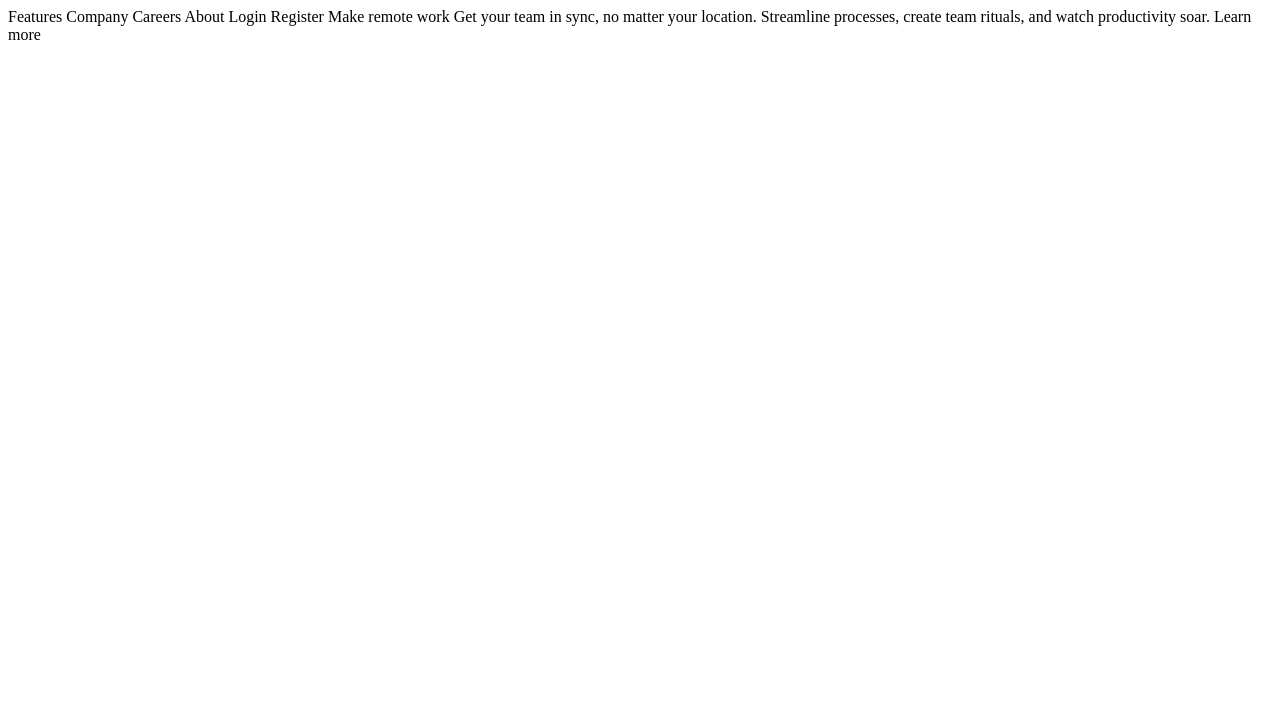
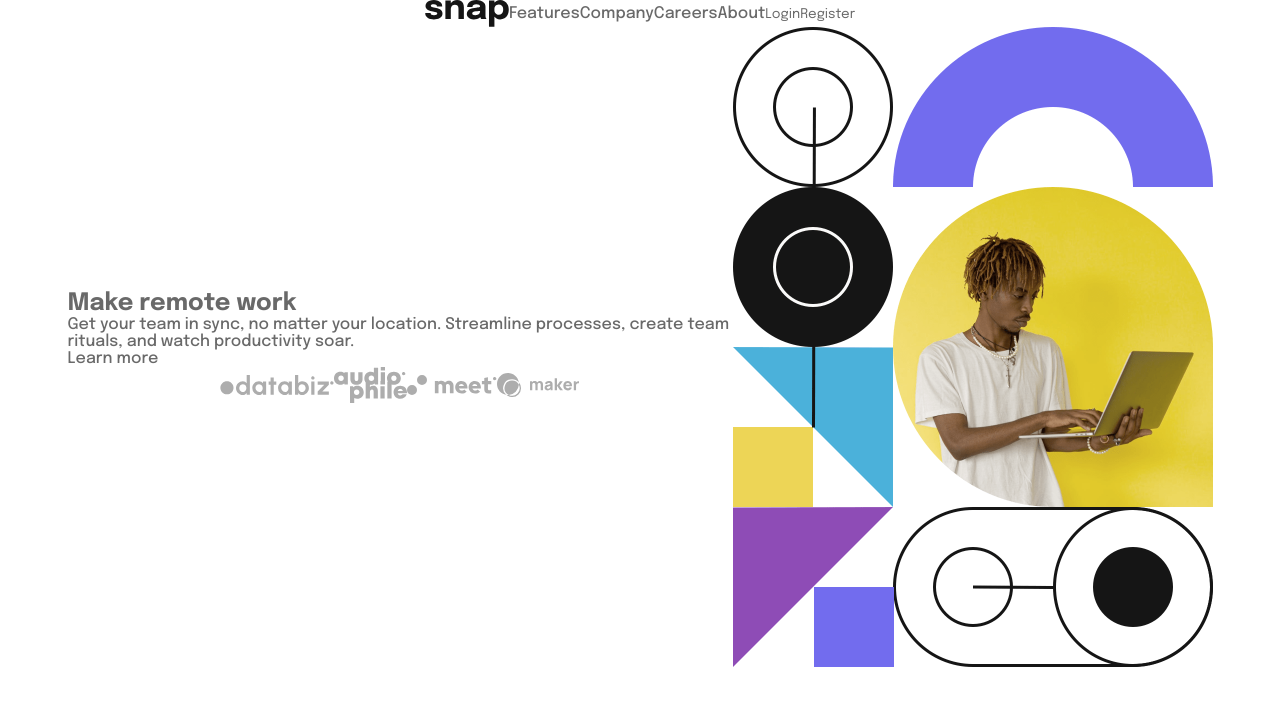
Before and after one commit to StoianovOleksandr/Test-Project, a plain HTML site: page index.html in a window 1280 px wide. Drawn offline with Linux system fonts and the light colour scheme; files that its build step writes are made by us from their sources.

Commit message:
updating start files

```diff
--- /dev/null
+++ b/css/style.css
@@ -0,0 +1,81 @@
+@layer reset, base, layout, components, utility;
+
+@layer reset {
+    * {
+        box-sizing: border-box;
+    }
+     body,
+    h1,
+    p {
+        margin: 0;
+    }
+    ul {
+        list-style: none;
+        margin: 0;
+        padding: 0;
+    }
+    a {
+        text-decoration: none;
+        color: inherit;
+    }
+    button {
+        border: none;
+        padding: 0;
+        background-color: transparent;
+    }
+}
+
+@layer base {
+    :root {
+        --almostwhite: hsl(0, 0%, 98%);
+        --mediumgray: hsl(0, 0%, 41%);
+        --almostblack: hsl(0, 0%, 8%);
+    }
+    .epilogue-medium {
+        font-family: "Epilogue", sans-serif;
+        font-optical-sizing: auto;
+        font-style: normal;
+        font-weight: 500;
+    }
+    .epilogue-bold {
+        font-weight: 700;
+    }
+    body {
+        color: var(--mediumgray);
+    }
+    header {
+        max-width: 1380px;
+        padding-inline: 10px;
+        margin-inline: auto;
+    }
+    /* .hero {} */
+    button {
+        cursor: pointer;
+        color: inherit;
+        font-family: inherit;
+    }
+}
+
+@layer layout {
+    .container {
+        max-width: 1165px;
+        padding-inline: 10px;
+        margin-inline: auto;
+    }
+    .flx {
+        display: flex;
+        justify-content: center;
+        align-items: center;
+    }
+}
+
+@layer components {
+    .hero-bg {
+        max-width: 480px;
+        width: 100%;
+        height: 640px;
+        background-image: url(../images/image-hero-desktop.png);
+        background-size: contain;
+        background-repeat: no-repeat;
+        }
+}
--- a/index.html
+++ b/index.html
@@ -7,27 +7,60 @@
   <link rel="icon" type="image/png" sizes="32x32" href="./images/favicon-32x32.png">
 
   <title>Intro section with dropdown navigation</title>
+  <link rel="preconnect" href="https://fonts.googleapis.com">
+  <link rel="preconnect" href="https://fonts.gstatic.com" crossorigin>
+  <link href="https://fonts.googleapis.com/css2?family=Epilogue:ital,wght@0,100..900;1,100..900&display=swap" rel="stylesheet">
   <link rel="stylesheet" href="./css/style.css">
 
+</head>
+<body class="epilogue-medium">
+  <header class="flx">
+    <div class="flx">
+      <img src="./images/logo.svg" alt="logo snap">
+      <nav>
+        <ul class="flx">
+          <li><a href="#">Features</a></li>
+          <li><a href="#">Company</a></li>
+          <li><a href="#">Careers</a></li>
+          <li><a href="#">About</a></li>
+        </ul>
+      </nav>
+    </div>
 
-</head>
-<body>
+    <div class="flx">
+      <button>Login</button>
+      <button>Register</button>
+    </div>
+  </header>
 
-  Features
-  Company
-  Careers
-  About
+  <main>
+    <section class="hero flx container">
+      <div class="hero-info">
+        <div>
+          <h1>Make remote work</h1>
 
-  Login
-  Register
+          <p>
+            Get your team in sync, no matter your location. Streamline processes,
+            create team rituals, and watch productivity soar.
+          </p>
 
-  Make remote work
+          <a href="#">Learn more</a>
+        </div>
 
-  Get your team in sync, no matter your location. Streamline processes,
-  create team rituals, and watch productivity soar.
+        <div class="flx">
+          <img src="./images/client-databiz.svg" alt="databiz logo">
+          <img src="./images/client-audiophile.svg" alt="audiophile logo">
+          <img src="./images/client-meet.svg" alt="meet logo">
+          <img src="./images/client-maker.svg" alt="maker logo">
+        </div>
+      </div>
 
-  Learn more
+      <div class="hero-bg"></div>
 
+    </section>
+  </main>
+
+  <!-- <footer></footer> -->
 
 </body>
 </html>
```
Also changed, not shown: Intro-Section/css/style.css (deleted), 1 other file.
